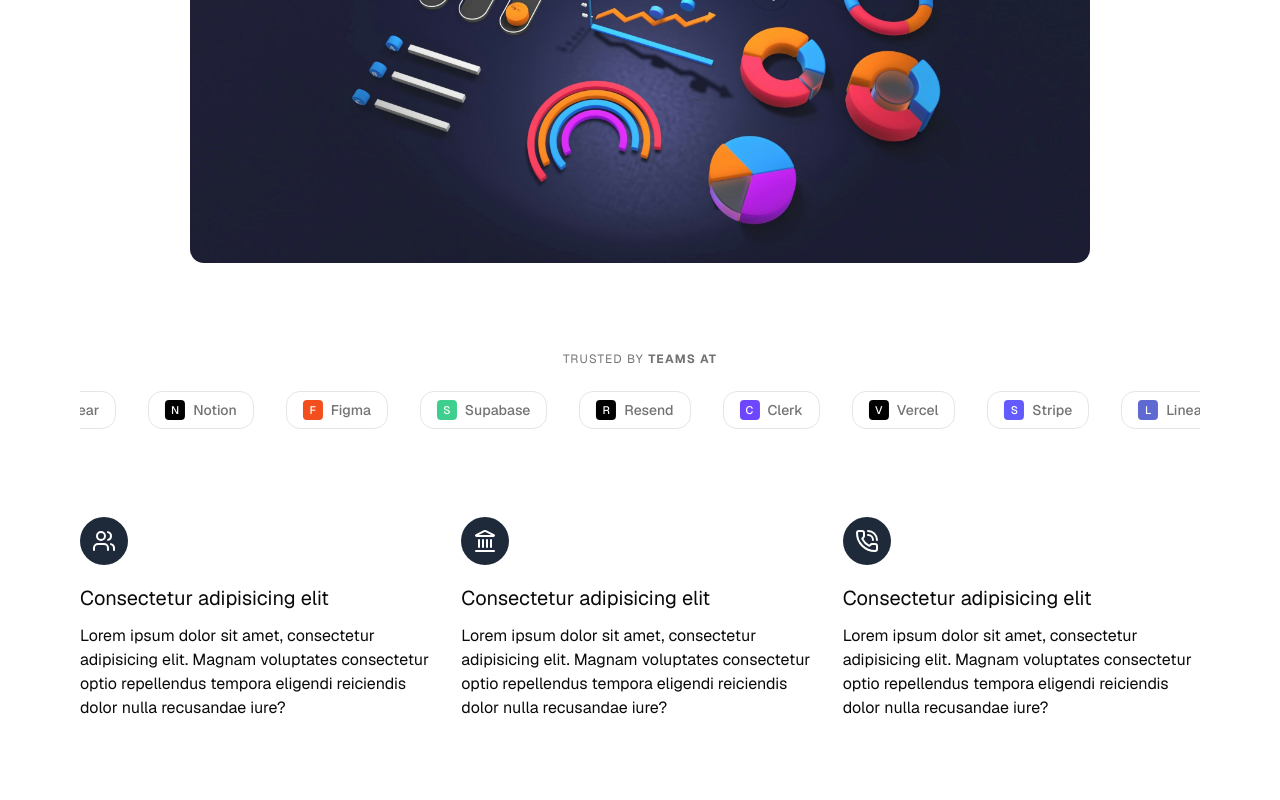
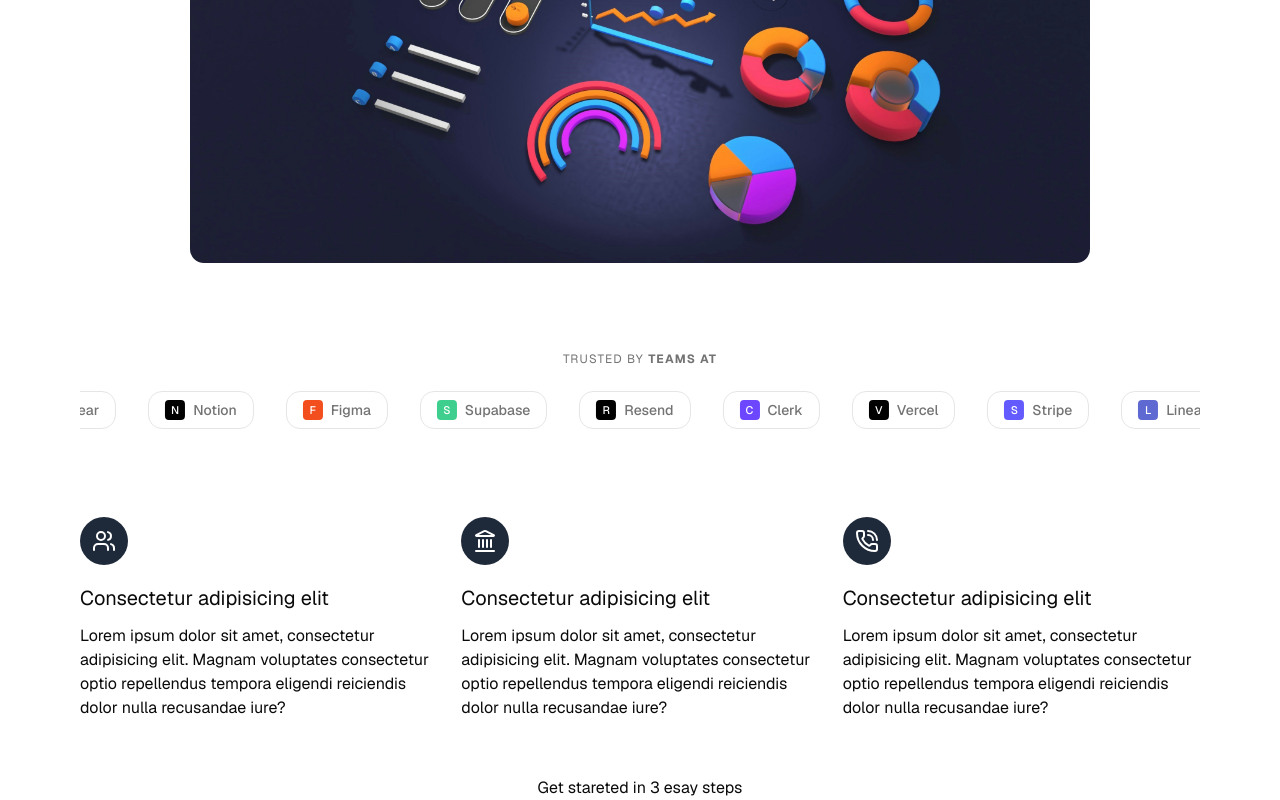
Before and after one commit to HackWithNoman/shadcn-aceternity, a Next.js app: page / in a window 1280 px wide. Shown: the part 751-1551 px from the top of the page. Before the commit the page ends 1471 px from the top, so only its background shows below. Built offline with nearby package versions, Linux system fonts and the light colour scheme.

Commit message:
organized components

```diff
--- a/app/layout.tsx
+++ b/app/layout.tsx
@@ -3,7 +3,7 @@ import { Geist, Geist_Mono } from "next/font/google"
 import "./globals.css"
 import { ThemeProvider } from "@/components/theme-provider"
 import { cn } from "@/lib/utils"
-import Header from "@/components/header/Index"
+import Header from "@/components/home/header/Index"
 
 const fontSans = Geist({
   subsets: ["latin"],
--- a/app/page.tsx
+++ b/app/page.tsx
@@ -1,6 +1,7 @@
-import Features from "@/components/features/Index"
-import Hero from "@/components/hero/Heor"
-import SocialProof from "@/components/socialProof/Index"
+import Features from "@/components/home/features/Index"
+import Hero from "@/components/home/hero/Heor"
+import HowItWorks from "@/components/home/howItWorks/Index"
+import SocialProof from "@/components/home/socialProof/Index"
 
 function Home() {
   return (
@@ -8,6 +9,7 @@ function Home() {
       <Hero />
       <SocialProof />
       <Features />
+      <HowItWorks />
     </section>
   )
 }
--- a/components/header/Index.tsx
+++ b/components/home/header/Index.tsx
@@ -1,7 +1,7 @@
 import Link from "next/link"
 import Logo from "./Logo"
 import { Nav } from "./Nav"
-import { Button } from "../ui/button"
+import { Button } from "../../ui/button"
 import { MobileNav } from "./MobileNav"
 
 function Header() {
--- a/components/hero/Heor.tsx
+++ b/components/home/hero/Heor.tsx
@@ -1,5 +1,5 @@
 import Link from "next/link"
-import { Button } from "../ui/button"
+import { Button } from "../../ui/button"
 import Image from "next/image"
 
 function Hero() {
--- /dev/null
+++ b/components/home/howItWorks/Index.tsx
@@ -0,0 +1,9 @@
+function HowItWorks() {
+  return (
+    <section className="mt-14 text-center">
+      <h2>Get stareted in 3 esay steps</h2>
+    </section>
+  )
+}
+
+export default HowItWorks
```
Also changed, not shown: components/home/features/Index.tsx (renamed from components/features/Index.tsx), components/home/header/Logo.tsx (renamed from components/header/Logo.tsx), components/home/header/MobileNav.tsx (renamed from components/header/MobileNav.tsx), components/home/header/Nav.tsx (renamed from components/header/Nav.tsx), components/home/socialProof/Index.tsx (renamed from components/socialProof/Index.tsx), components/home/socialProof/LogoMarquee.tsx (renamed from components/socialProof/LogoMarquee.tsx).
